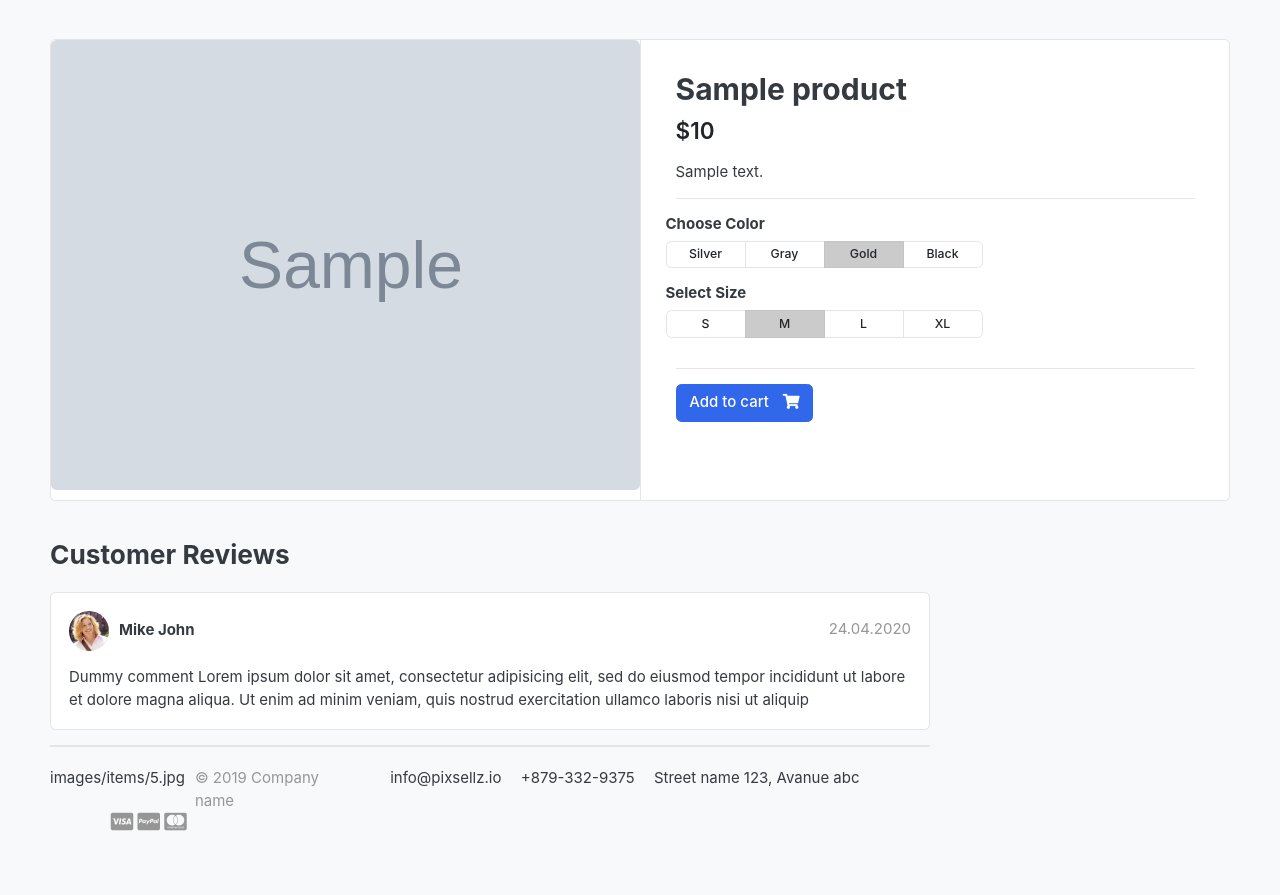
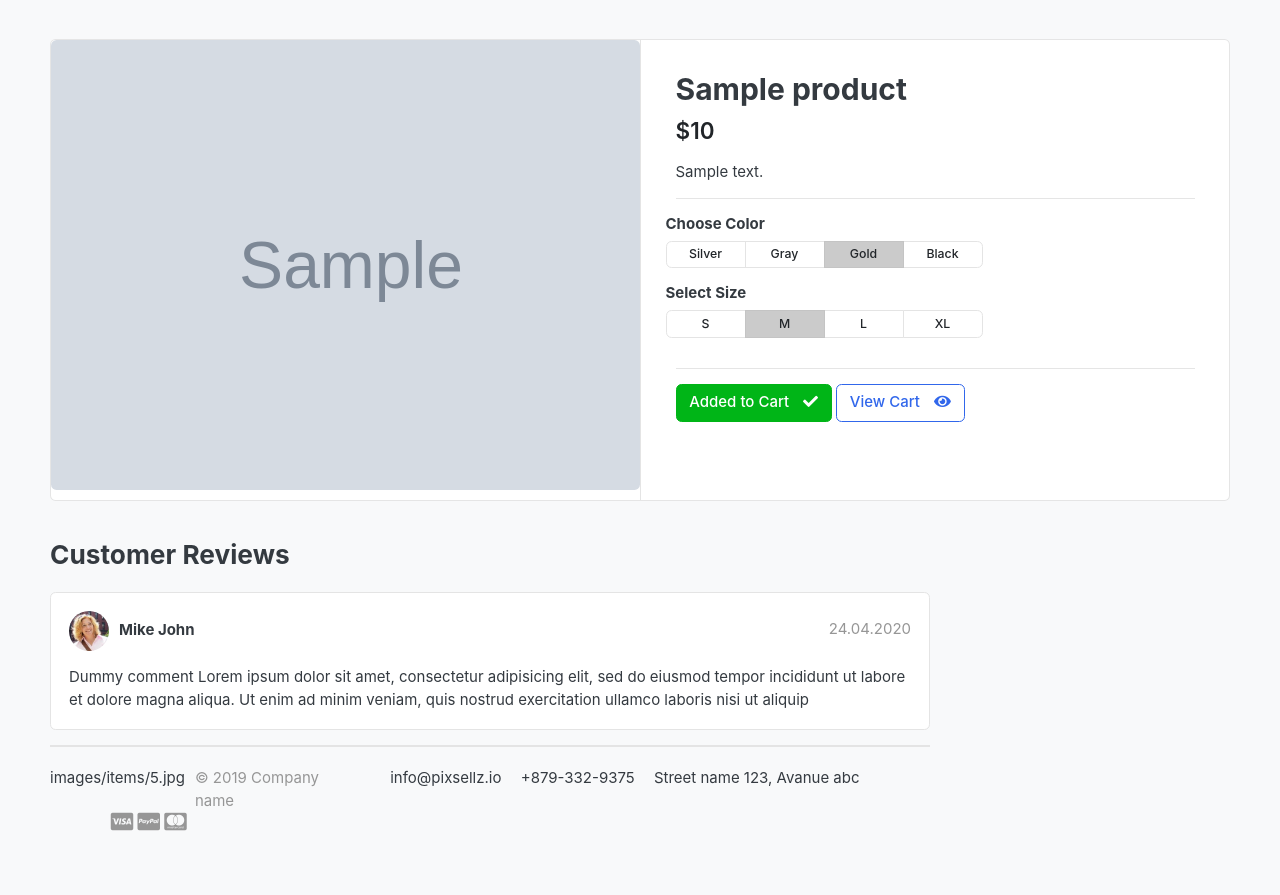
Before and after one commit to Bahi4130/ecommerce, a Django app: template templates/store/product_detail.html in a window 1280 px wide. Shown: the part 119-1014 px from the top of the page. Run offline with Django 3.2, Linux system fonts and the light colour scheme; the template is opened without the code that fills it: values that come from a table or form of the project are taken from there, others are empty; tables that the repository leaves empty hold one stand-in row (values such as "Sample post"); grey boxes marked "Sample" are stand-in pictures; some libraries are stand-ins or nearby versions; some web fonts are replaced.

Commit message:
Update cart links, add cart context_processor and update product detail page

```diff
--- /dev/null
+++ b/cart/context_processors.py
@@ -0,0 +1,18 @@
+from cart.models import Cart, CartItem
+from cart.views import _get_cart_id
+
+
+def counter(request):
+    cart_items_count = 0
+    if 'admin' in request.path:
+        return {}
+    else:
+        try:
+            cart = Cart.objects.filter(cart_id=_get_cart_id(request))
+            cart_items = CartItem.objects.filter(cart=cart[:1])
+            for cart_item in cart_items:
+                cart_items_count += cart_item.quantity
+        except Cart.DoesNotExist:  # ToDo: Is this try/except block necessary? Cart.objects.filter vs get...
+            cart_items_count = 0
+
+    return {'cart_items_count': cart_items_count}
--- a/cart/views.py
+++ b/cart/views.py
@@ -49,6 +49,7 @@ def remove_cart_item(request, product_id):
 
     return redirect('cart')
 
+
 def cart(request, total_price=0, quantity=0, cart_items=None):
     try:
         user_cart = Cart.objects.get(cart_id=_get_cart_id(request))
--- a/ecom/settings.py
+++ b/ecom/settings.py
@@ -67,6 +67,7 @@ TEMPLATES = [
                 'django.contrib.auth.context_processors.auth',
                 'django.contrib.messages.context_processors.messages',
                 'category.context_processors.menu_category_links',
+                'cart.context_processors.counter',
             ],
         },
     },
--- a/store/views.py
+++ b/store/views.py
@@ -1,6 +1,8 @@
 from django.http import HttpResponse
 from django.shortcuts import render, get_object_or_404
 
+from cart.models import CartItem
+from cart.views import _get_cart_id
 from category.models import Category
 from store.models import Product
 
@@ -22,9 +24,10 @@ def store(request, category_slug=None):
 def product_detail(request, category_slug, product_slug):
     try:
         single_product = Product.objects.get(category__slug=category_slug, slug=product_slug)
+        in_cart = CartItem.objects.filter(cart__cart_id=_get_cart_id(request), product=single_product)
     except Product.DoesNotExist:
         return HttpResponse("Not found")
 
-    context = {'single_product': single_product}
+    context = {'single_product': single_product, 'in_cart': in_cart}
 
     return render(request, 'store/product_detail.html', context=context)
--- a/templates/includes/navbar.html
+++ b/templates/includes/navbar.html
@@ -68,9 +68,9 @@
 							<a href="./register.html"> Register</a>
 						</div>
 					</div>
-					<a href="./cart.html" class="widget-header pl-3 ml-3">
+					<a href="{% url 'cart' %}" class="widget-header pl-3 ml-3">
 						<div class="icon icon-sm rounded-circle border"><i class="fa fa-shopping-cart"></i></div>
-						<span class="badge badge-pill badge-danger notify">0</span>
+						<span class="badge badge-pill badge-danger notify">{{ cart_items_count }}</span>
 					</a>
 				</div> <!-- widgets-wrap.// -->
 			</div> <!-- col.// -->
--- a/templates/store/cart.html
+++ b/templates/store/cart.html
@@ -33,7 +33,7 @@
 		<figure class="itemside align-items-center">
 			<div class="aside"><img src="{{ item.product.image.url }}" class="img-sm"></div>
 			<figcaption class="info">
-				<a href="#" class="title text-dark">{{ item.product.product_name }}</a>
+				<a href="{{ item.product.get_url }}" class="title text-dark">{{ item.product.product_name }}</a>
 				<p class="text-muted small">Color: 25 Mpx <br> Size: Canon</p>
 			</figcaption>
 		</figure>
@@ -89,7 +89,7 @@
 				<img src="{% static './images/misc/payments.png' %}" height="26">
 			</p>
 			<a href="./place-order.html" class="btn btn-primary btn-block"> Checkout </a>
-			<a href="./store.html" class="btn btn-light btn-block">Continue Shopping</a>
+			<a href="{% url 'store' %}" class="btn btn-light btn-block">Continue Shopping</a>
 		</div> <!-- card-body.// -->
 		</div> <!-- card.// -->
 
--- a/templates/store/product_detail.html
+++ b/templates/store/product_detail.html
@@ -72,7 +72,12 @@
     {% if single_product.stock <= 0 %}
         <h5 class="text-danger">Out of Stock</h5>
     {% else %}
-	    <a href="{% url 'add_to_cart' single_product.id %}" class="btn  btn-primary"> <span class="text">Add to cart</span> <i class="fas fa-shopping-cart"></i>  </a>
+        {% if in_cart %}
+            <a href="#" class="btn  btn-success"> <span class="text">Added to Cart</span> <i class="fas fa-check"></i>  </a>
+            <a href="#" class="btn  btn-outline-primary"> <span class="text">View Cart</span> <i class="fas fa-eye"></i>  </a>
+        {% else %}
+            <a href="{% url 'add_to_cart' single_product.id %}" class="btn  btn-primary"> <span class="text">Add to Cart</span> <i class="fas fa-shopping-cart"></i>  </a>
+        {% endif %}
     {% endif %}
 
 </article> <!-- product-info-aside .// -->
--- a/templates/store/store.html
+++ b/templates/store/store.html
@@ -142,7 +142,7 @@
 						<del class="price-old">$ {{ product.price }}</del>
 					</div> <!-- price-wrap.// -->
 				</div>
-				<a href="#" class="btn btn-block btn-primary">Add to Cart </a>
+				<a href="{% url 'add_to_cart' product.id %}" class="btn btn-block btn-primary">Add to Cart </a>
 			</figcaption>
 		</figure>
 	</div> <!-- col.// -->
```
